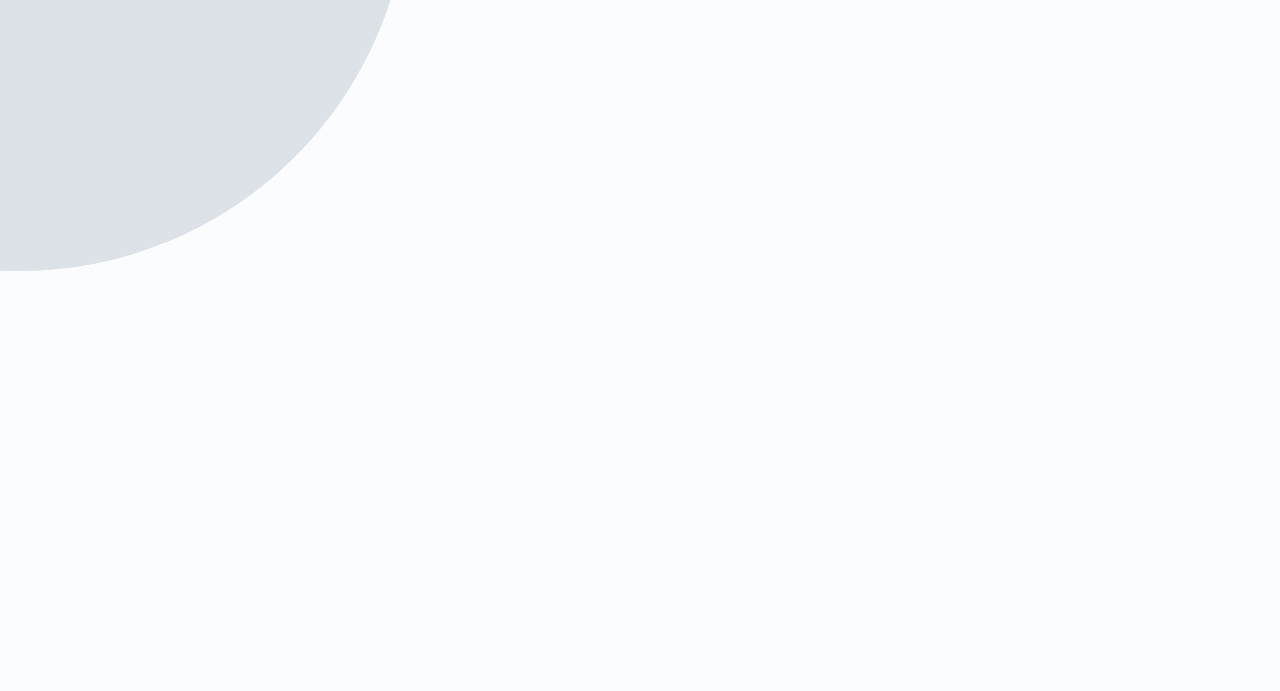
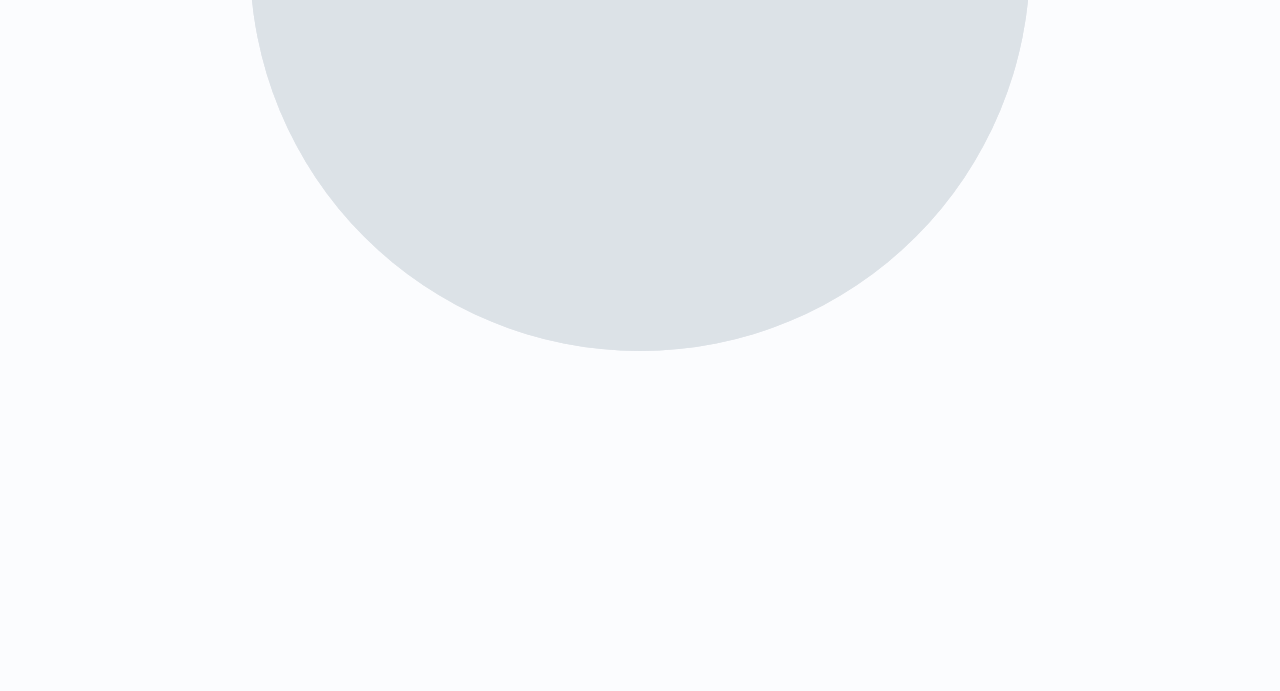
Before and after one commit to dyegohrq/payapi-multi-page-website, a plain HTML site: page index.html in a window 1280 px wide. Shown: the part 109-800 px from the top of the page. Drawn offline with Linux system fonts and the light colour scheme.

Commit message:
center bg circle

```diff
--- a/assets/css/parts/_header.scss
+++ b/assets/css/parts/_header.scss
@@ -1,9 +1,10 @@
 .bg_pattern img{
     display: flex;
     position: absolute;
-    left: -29%;
-    top: -50%;
+    left: 50%;
+    top: -40%;
     z-index: -1;
+    transform: translate(-50%, 0%);
 }
 
 .header_content {
```
Also changed, not shown: assets/css/default.css, 1 other file.
